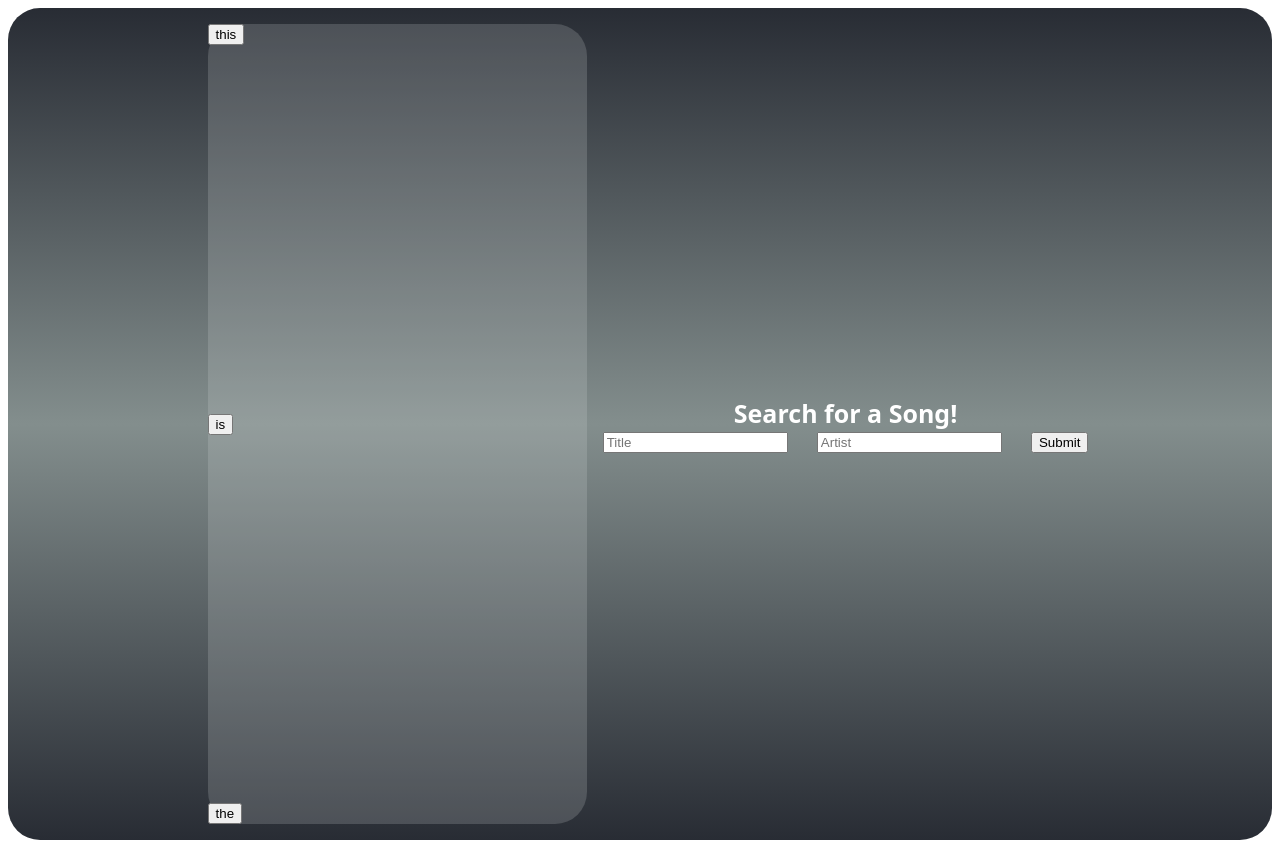
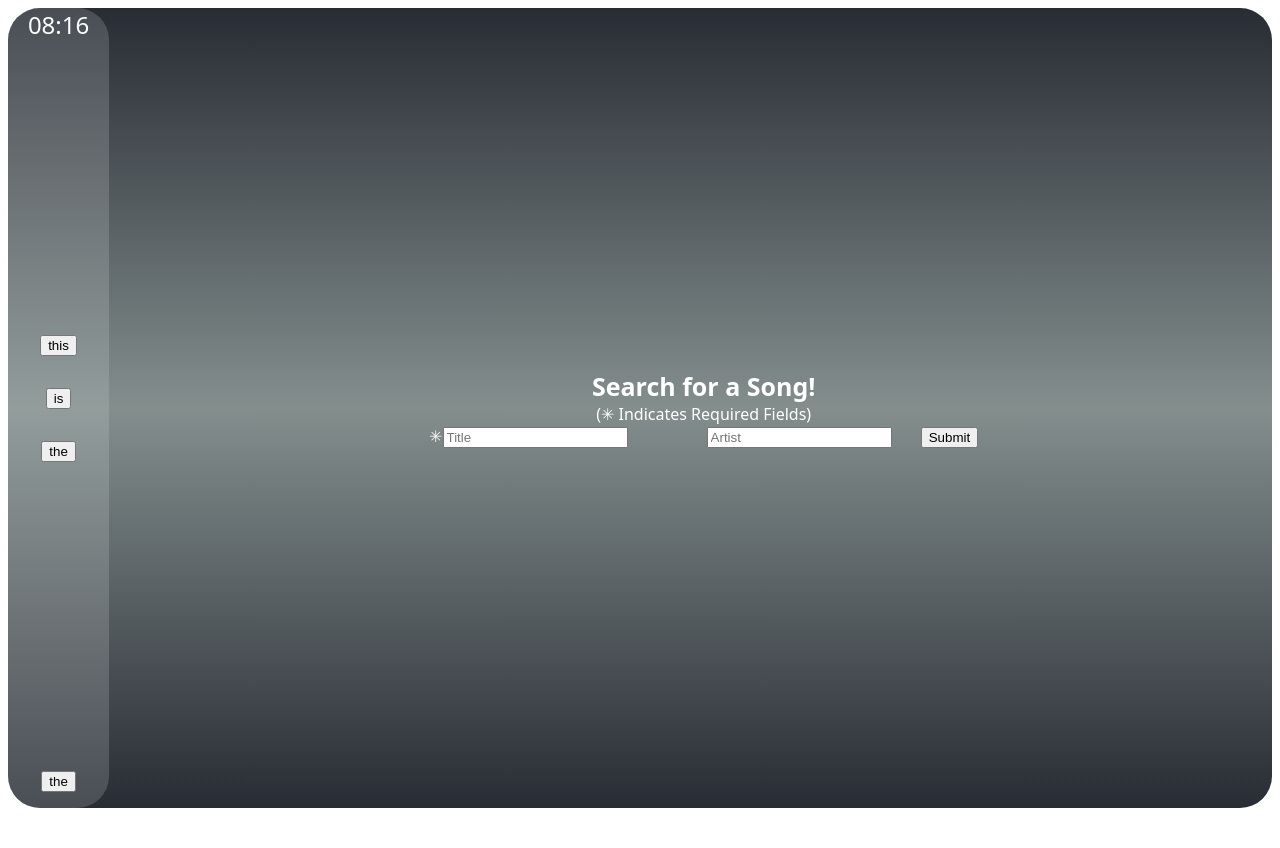
Before and after one commit to Kolten-Pilar/shazam-song-search-app, a React (Vite) app: page / in a window 1280 px wide. After the commit the page ends 816 px from the top, so only its background shows below. Built offline with nearby package versions, Linux system fonts and the light colour scheme; no server answers.

Commit message:
updated sytling

```diff
--- a/src/components/App.css
+++ b/src/components/App.css
@@ -1,9 +1,11 @@
 .main-info {
   display: flex;
   flex-direction: row;
-  justify-content: center;
+  justify-content: flex-start;
   align-items: center;
   /* height: 100vh; */
+  /* width: 100%; */
+  /* flex-grow: 1; */
   background: #282c34;
   background: -moz-linear-gradient(top, #282c34 0%, #838e8d 50%, #282c34 100%);
   background: -webkit-linear-gradient(
@@ -17,6 +19,7 @@
   font-family: system-ui, -apple-system, BlinkMacSystemFont, "Segoe UI", Roboto,
     Oxygen, Ubuntu, Cantarell, "Open Sans", "Helvetica Neue", sans-serif;
   text-align: center;
+  /* padding: 2rem; */
 }
 
 .main-info span {
@@ -32,8 +35,8 @@
   display: flex;
   flex-direction: column;
   justify-content: space-between;
-  align-items: flex-start;
-  width: 30%;
+  align-items: center;
+  width: 8%;
   height: 100vh;
   background-color: rgba(208, 216, 214, 0.2);
   color: #fff;
@@ -41,5 +44,16 @@
   font-size: 1.5rem;
   /* padding: 1rem 2rem; */
   border: none;
-  margin: 1rem;
+  margin-right: 20rem;
 }
+
+.side-bar button {
+  margin: 1rem 0;
+
+}
+.middle-buttons {
+  display: flex;
+  flex-direction: column;
+  justify-content: center;
+  align-items: center;
+}
--- a/src/components/TrackInfo.jsx
+++ b/src/components/TrackInfo.jsx
@@ -1,7 +1,7 @@
 import React, { useState } from "react";
-import DisplaySong from './DisplaySong'
+import DisplaySong from "./DisplaySong";
 import { VITE_API_KEY } from "../../config";
-import './App.css'
+import "./App.css";
 
 function TrackInfo() {
   // initialize state for the forms
@@ -14,8 +14,7 @@ function TrackInfo() {
   const [song, setSong] = useState([]);
 
   // import the API
-  const url =
-    `https://shazam.p.rapidapi.com/search?term=${form.title},${form.artist}&locale=en-US&offset=0&limit=5`;
+  const url = `https://shazam.p.rapidapi.com/search?term=${form.title},${form.artist}&locale=en-US&offset=0&limit=5`;
   const options = {
     method: "GET",
     headers: {
@@ -59,22 +58,35 @@ function TrackInfo() {
   return (
     <div className="main-info">
       <div className="side-bar">
+        {/* display current time */}
+        {new Date()
+          .toLocaleTimeString("en-IT", {
+            hour12: true,
+            hour: "2-digit",
+            minute: "2-digit",
+          })
+          .replace("AM", "")
+          .replace("PM", "")}
+
+        <div className="middle-buttons">
           <button>this</button>
           <button>is</button>
           <button>the</button>
         </div>
+        <button>the</button>
+      </div>
       <div className="search-info">
-      <span>Search for a Song!</span>
+        <span>Search for a Song! <br /> </span>(✳ Indicates Required Fields)
         <br />
 
         <form action="">
-        <input
+          ✳<input
             type="text"
             name="title"
             placeholder="Title"
             onChange={handleChange}
           ></input>
-        &nbsp; &nbsp; &nbsp; &nbsp;
+          &nbsp; &nbsp; &nbsp; &nbsp; &nbsp; &nbsp; &nbsp; &nbsp; &nbsp; &nbsp;
           <input
             type="text"
             name="artist"
```
Lines whose indentation alone changed are shown as unchanged.
